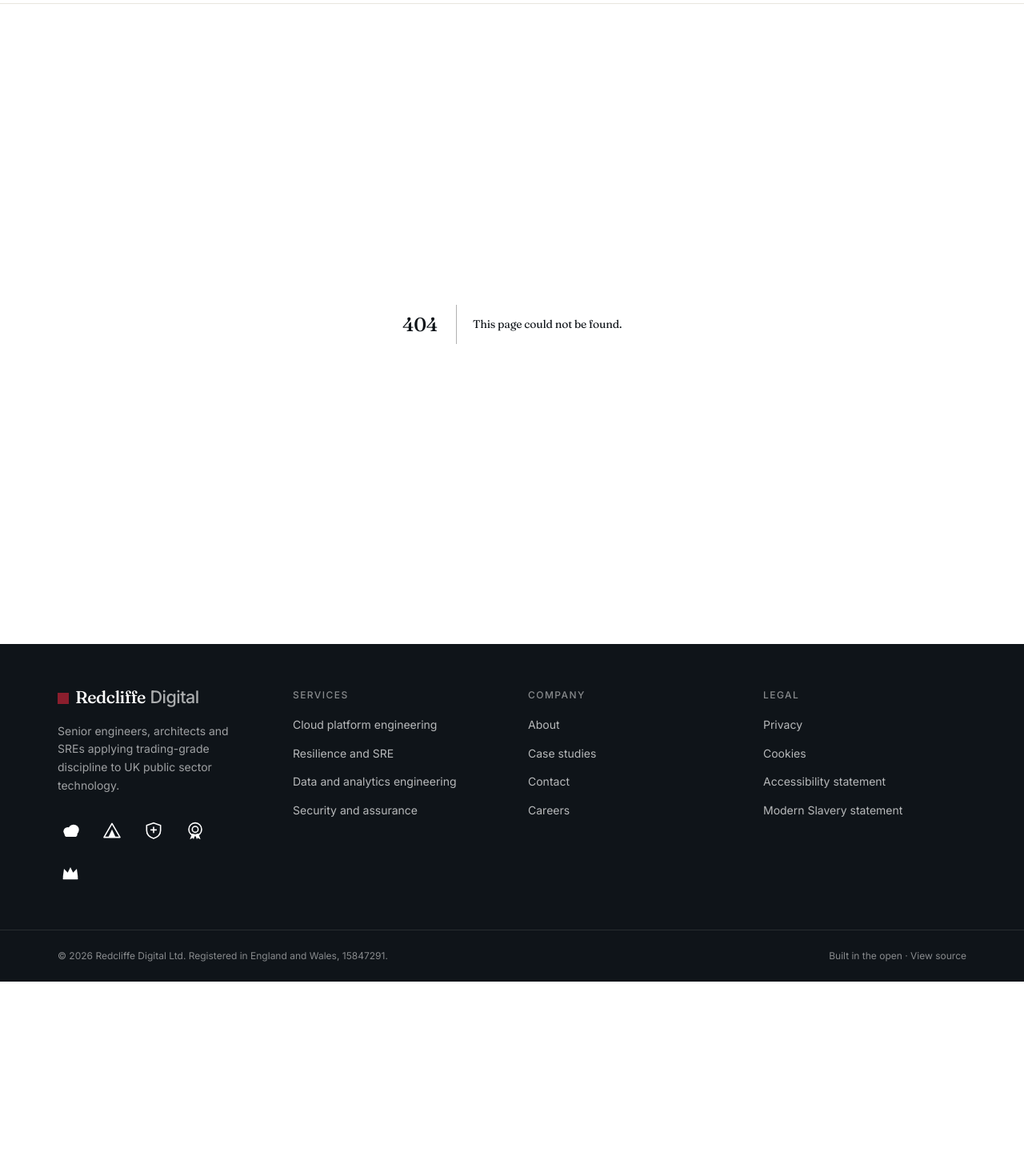
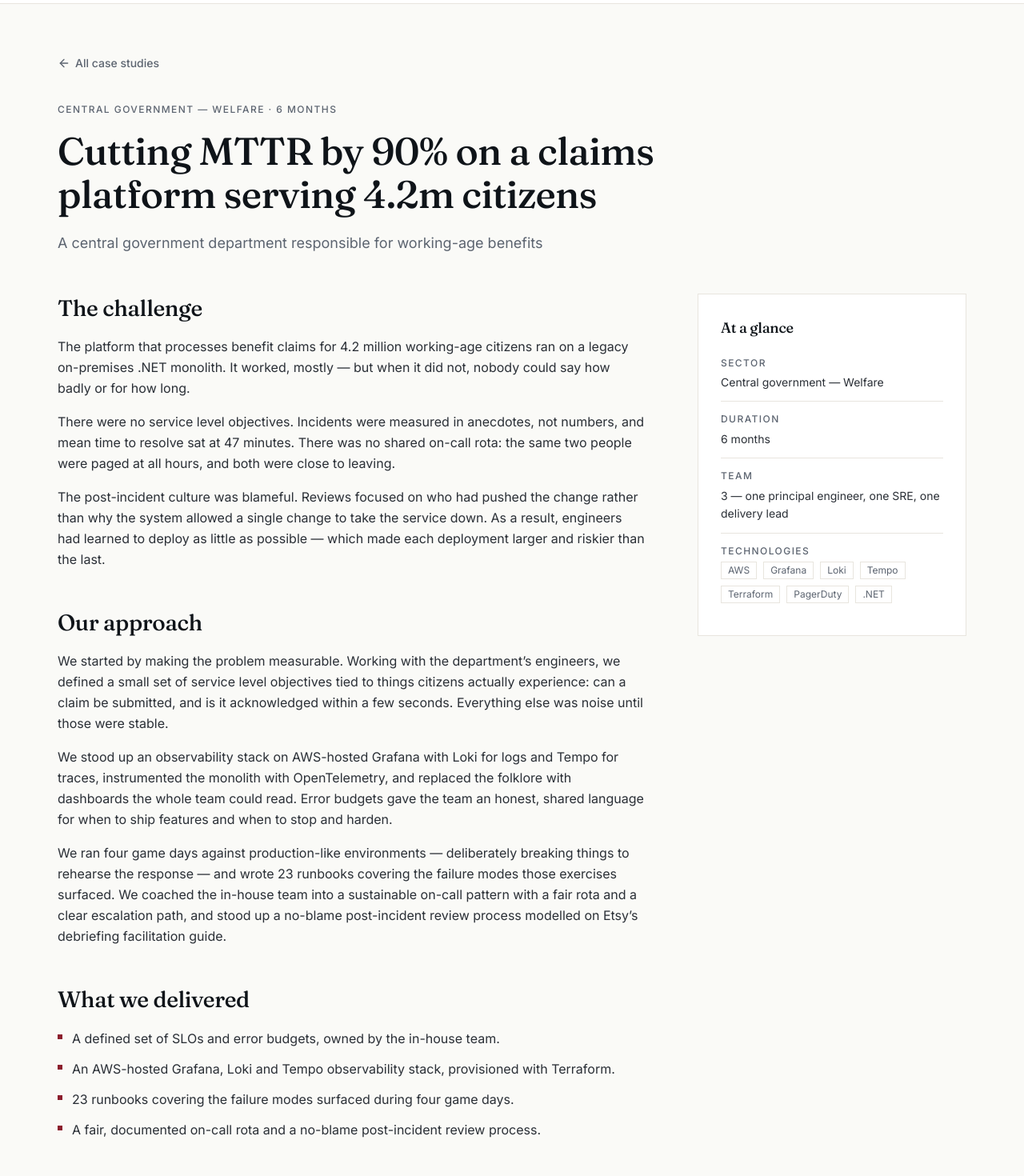
Before and after one commit to Redcliffe-Digital/website, a Next.js app: page /case-studies/dwp-claims-resilience in a window 1280 px wide. Before the commit this address had no page. Shown: the part 60-1530 px from the top of the page at 80% size. Before the commit the page ends 1287 px from the top, so only its background shows below. Built offline with nearby package versions, Linux system fonts and the light colour scheme.

Commit message:
Build case studies index and detail page template

```diff
--- /dev/null
+++ b/src/app/case-studies/[slug]/page.tsx
@@ -0,0 +1,169 @@
+import type { Metadata } from 'next'
+import Link from 'next/link'
+import { notFound } from 'next/navigation'
+import { ArrowLeft, ArrowRight } from 'lucide-react'
+import { Container } from '@/components/Container'
+import { Button } from '@/components/Button'
+import { caseStudies, getCaseStudy } from '@/content/case-studies'
+import { site } from '@/lib/site'
+
+interface Params {
+  params: Promise<{ slug: string }>
+}
+
+export function generateStaticParams() {
+  return caseStudies.map((study) => ({ slug: study.slug }))
+}
+
+export async function generateMetadata({ params }: Params): Promise<Metadata> {
+  const { slug } = await params
+  const study = getCaseStudy(slug)
+  if (!study) return {}
+  return {
+    title: study.title,
+    description: study.excerpt,
+    alternates: { canonical: `/case-studies/${study.slug}` },
+    openGraph: {
+      title: `${study.title} — ${site.name}`,
+      description: study.excerpt,
+      type: 'article',
+    },
+  }
+}
+
+function GlanceRow({ label, children }: { label: string; children: React.ReactNode }) {
+  return (
+    <div className="border-t border-hairline py-3 first:border-t-0 first:pt-0">
+      <dt className="eyebrow">{label}</dt>
+      <dd className="mt-1 text-sm leading-relaxed text-body">{children}</dd>
+    </div>
+  )
+}
+
+function Block({
+  id,
+  title,
+  children,
+}: {
+  id: string
+  title: string
+  children: React.ReactNode
+}) {
+  return (
+    <section aria-labelledby={id} className="mt-12 first:mt-0">
+      <h2 id={id} className="text-2xl sm:text-[1.75rem]">
+        {title}
+      </h2>
+      <div className="mt-4 space-y-4 leading-relaxed text-body">{children}</div>
+    </section>
+  )
+}
+
+export default async function CaseStudyPage({ params }: Params) {
+  const { slug } = await params
+  const study = getCaseStudy(slug)
+  if (!study) notFound()
+
+  return (
+    <article className="pb-20 pt-12 sm:pt-16 lg:pb-28">
+      <Container>
+        <Link
+          href="/case-studies"
+          className="no-print inline-flex items-center gap-1.5 text-sm font-medium text-muted transition-colors hover:text-oxblood"
+        >
+          <ArrowLeft className="h-4 w-4" aria-hidden="true" />
+          All case studies
+        </Link>
+
+        <div className="fade-up mt-8 max-w-3xl">
+          <p className="eyebrow">
+            {study.sector} · {study.duration}
+          </p>
+          <h1 className="mt-4 text-3xl leading-[1.12] sm:text-4xl lg:text-[3rem]">
+            {study.title}
+          </h1>
+          <p className="mt-5 text-lg leading-relaxed text-muted">{study.client}</p>
+        </div>
+
+        <div className="mt-12 grid gap-12 lg:grid-cols-12 lg:gap-16">
+          {/* Sidebar */}
+          <aside className="lg:col-span-4 lg:order-2">
+            <div className="at-a-glance border border-hairline bg-card p-7 lg:sticky lg:top-24">
+              <h2 className="font-display text-lg font-medium text-ink">At a glance</h2>
+              <dl className="mt-5">
+                <GlanceRow label="Sector">{study.sector}</GlanceRow>
+                <GlanceRow label="Duration">{study.duration}</GlanceRow>
+                <GlanceRow label="Team">{study.teamSize}</GlanceRow>
+                <GlanceRow label="Technologies">
+                  <ul className="mt-1 flex flex-wrap gap-2">
+                    {study.technologies.map((tech) => (
+                      <li
+                        key={tech}
+                        className="border border-hairline px-2 py-0.5 text-xs text-muted"
+                      >
+                        {tech}
+                      </li>
+                    ))}
+                  </ul>
+                </GlanceRow>
+              </dl>
+            </div>
+          </aside>
+
+          {/* Body */}
+          <div className="lg:col-span-8 lg:order-1">
+            <Block id="challenge" title="The challenge">
+              {study.challenge.map((p, i) => (
+                <p key={i}>{p}</p>
+              ))}
+            </Block>
+
+            <Block id="approach" title="Our approach">
+              {study.approach.map((p, i) => (
+                <p key={i}>{p}</p>
+              ))}
+            </Block>
+
+            <Block id="delivered" title="What we delivered">
+              <ul className="space-y-3">
+                {study.delivered.map((item) => (
+                  <li key={item} className="flex items-start gap-3">
+                    <span aria-hidden="true" className="mt-2 h-1.5 w-1.5 shrink-0 bg-oxblood" />
+                    <span>{item}</span>
+                  </li>
+                ))}
+              </ul>
+            </Block>
+
+            {/* Pull quote */}
+            <figure className="my-12 border-l-2 border-oxblood pl-6 sm:pl-8">
+              <blockquote className="font-display text-2xl leading-snug text-ink sm:text-[1.75rem]">
+                {study.quote.text}
+              </blockquote>
+              <figcaption className="mt-4 text-sm text-muted">
+                — {study.quote.attribution}
+              </figcaption>
+            </figure>
+
+            <Block id="outcome" title="Outcome">
+              {study.outcome.map((p, i) => (
+                <p key={i}>{p}</p>
+              ))}
+            </Block>
+          </div>
+        </div>
+
+        {/* Closing CTA */}
+        <div className="no-print mt-16 border-t border-hairline pt-10">
+          <p className="text-lg text-ink">Working on something similar?</p>
+          <div className="mt-5">
+            <Button href="/contact" variant="secondary">
+              Discuss a programme
+              <ArrowRight className="h-4 w-4" aria-hidden="true" />
+            </Button>
+          </div>
+        </div>
+      </Container>
+    </article>
+  )
+}
--- /dev/null
+++ b/src/app/case-studies/page.tsx
@@ -0,0 +1,36 @@
+import type { Metadata } from 'next'
+import { Container } from '@/components/Container'
+import { PageHeader } from '@/components/PageHeader'
+import { CaseStudyCard } from '@/components/CaseStudyCard'
+import { sortedCaseStudies } from '@/content/case-studies'
+
+export const metadata: Metadata = {
+  title: 'Case studies',
+  description:
+    'Recent work in central government, the Lloyd’s insurance market and local government. Some clients ask not to be named — we honour that.',
+  alternates: { canonical: '/case-studies' },
+}
+
+export default function CaseStudiesPage() {
+  return (
+    <>
+      <PageHeader
+        title="Case studies"
+        intro="A small selection of recent work. Some clients ask us not to name them — we honour that."
+      />
+
+      <section className="pb-20 pt-6 sm:pb-24 lg:pb-28" aria-label="Case studies">
+        <Container>
+          <div className="grid gap-6 md:grid-cols-2 lg:grid-cols-3">
+            {sortedCaseStudies.map((study) => (
+              <CaseStudyCard key={study.slug} study={study} />
+            ))}
+          </div>
+          <p className="mt-10 max-w-2xl text-sm leading-relaxed text-muted">
+            <span aria-hidden="true">* </span>Client names changed where confidentiality applies.
+          </p>
+        </Container>
+      </section>
+    </>
+  )
+}
```
